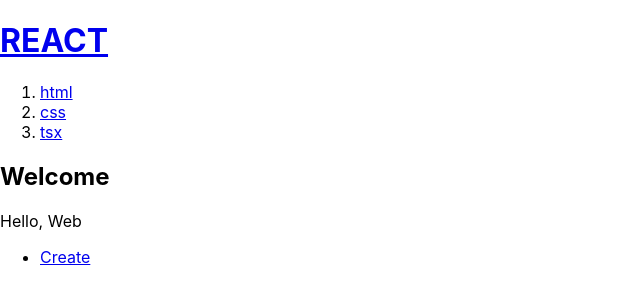
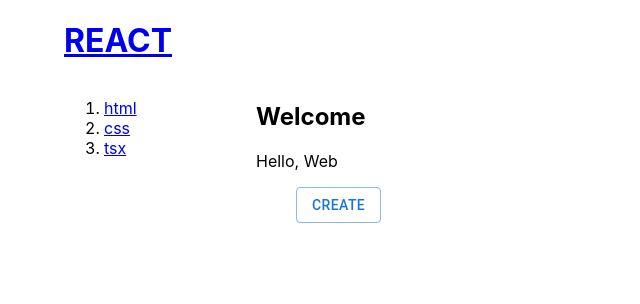
Before and after one commit to rahearthaherev/React.js.project, a React (Create React App) app in the folder nextjspj/: page / in a window 1280 px wide. Shown: the top 304 px of the page, without its empty margins (0-640 px from the left). Built offline with nearby package versions, Linux system fonts and the light colour scheme.

Commit message:
MUI基礎、Button, Grid, Containerテスト

```diff
--- a/nextjspj/package.json
+++ b/nextjspj/package.json
@@ -3,6 +3,9 @@
   "version": "0.1.0",
   "private": true,
   "dependencies": {
+    "@emotion/react": "^11.11.1",
+    "@emotion/styled": "^11.11.0",
+    "@mui/material": "^5.14.17",
     "@testing-library/jest-dom": "^5.17.0",
     "@testing-library/react": "^13.4.0",
     "@testing-library/user-event": "^13.5.0",
--- a/nextjspj/src/Test.tsx
+++ b/nextjspj/src/Test.tsx
@@ -2,6 +2,7 @@
 import './App.css';
 import { useState } from 'react';
 import { Interface } from 'readline';
+import { Button, ButtonGroup, Container, Grid } from '@mui/material';
 
 interface HeaderProps {
     title: string;
@@ -119,10 +120,15 @@
 
     if (mode === "WELCOME") {
         content = <Article title="Welcome" body="Hello, Web"></Article>
-        contextControl = <li><a href="/create" onClick={(event: any) => {
+        contextControl =
+            <Button variant="outlined" onClick={(event: any) => {
                 event.preventDefault();
                 setMode("CREATE");
-        }}>Create</a></li>
+            }}>Create</Button>
+        // <a href="/create" onClick={(event: any) => {
+        //     event.preventDefault();
+        //     setMode("CREATE");
+        // }}>Create</a>
     } else if (mode === "READ") {
         let title: string = "";
         let body: string = "";
@@ -135,11 +141,12 @@
         }
         content = <Article title={title} body={body}></Article>
         contextControl = <>
-            <li><a href={'/update/' + id} onClick={(event: any) => {
+            <ButtonGroup>
+                <Button variant='outlined' onClick={(event: any) => {
                     event.preventDefault();
                     setMode("UPDATE");
-            }}>Update</a></li>
-            <li><input type='button' value='Delete' onClick={() => {
+                }}>Update</Button>
+                <Button variant='contained' onClick={() => {
                     const newTopics: NavProps[] = [];
                     for (let i = 0; i < topics.length; i++) {
 
@@ -149,7 +156,23 @@
                     }
                     setTopics(newTopics);
                     setMode("WELCOME");
-            }}></input></li>
+                }}>Delete</Button>
+            </ButtonGroup>
+            {/* <a href={'/update/' + id} onClick={(event: any) => {
+                event.preventDefault();
+                setMode("UPDATE");
+            }}>Update</a>
+            <input type='button' value='Delete' onClick={() => {
+                const newTopics: NavProps[] = [];
+                for (let i = 0; i < topics.length; i++) {
+
+                    if (id != topics[i].id) {
+                        newTopics.push(topics[i]);
+                    }
+                }
+                setTopics(newTopics);
+                setMode("WELCOME");
+            }}></input> */}
         </>
     } else if (mode === "CREATE") {
         content = <Create onCreate={(title: string, body: string) => {
@@ -186,19 +209,25 @@
     }
 
     return (
-        <div>
+        <Container fixed>
             <Header title="REACT" onChangeMode={() => {
                 setMode("WELCOME");
             }}></Header>
+            <Grid container>
+                <Grid item xs={2}>
                     <Nav topics={topics} onChangeMode={(_id: number) => {
                         setMode("READ");
                         setId(_id);
                     }}></Nav>
+                </Grid>
+                <Grid item xs={10}>
                     {content}
                     <ul>
                         {contextControl}
                     </ul>
-        </div >
+                </Grid>
+            </Grid>
+        </Container >
     )
 }
 
```
Also changed, not shown: 1 other file (tests, documents, lock files or other folders). Lines whose indentation alone changed are shown as unchanged.
